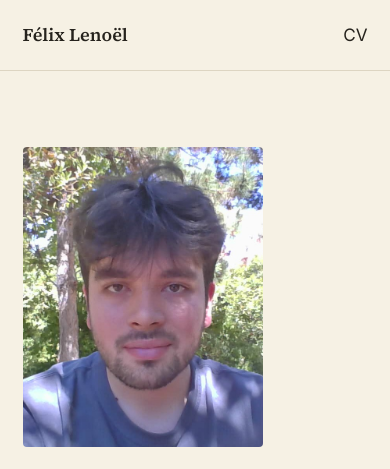
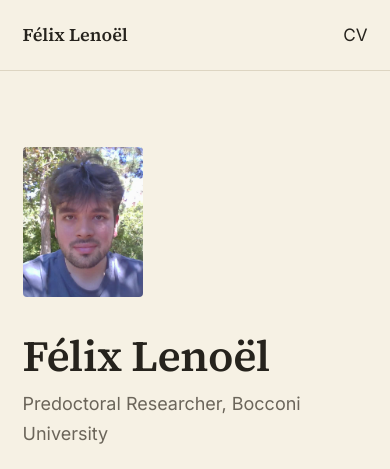
Before and after one commit to felix-lenoel/felix-lenoel.github.io, a plain HTML site: page index.html in a window 390 px wide. Shown: the top 469 px of the page. Drawn offline with Linux system fonts and the light colour scheme.

Commit message:
Update index.html

```diff
--- a/index.html
+++ b/index.html
@@ -66,7 +66,7 @@
       margin: 0 auto;
       padding: clamp(3rem, 9vh, 6rem) var(--pad) 6rem;
       display: grid;
-      grid-template-columns: minmax(240px, 320px) 1fr;
+      grid-template-columns: minmax(240px, 240px) 1fr;
       gap: clamp(2rem, 6vw, 5rem);
       align-items: start;
     }
@@ -117,7 +117,7 @@
 
     @media (max-width: 760px) {
       main { grid-template-columns: 1fr; }
-      .photo img { max-width: 240px; }
+      .photo img { max-width: 120px; }
     }
   </style>
 </head>
```
